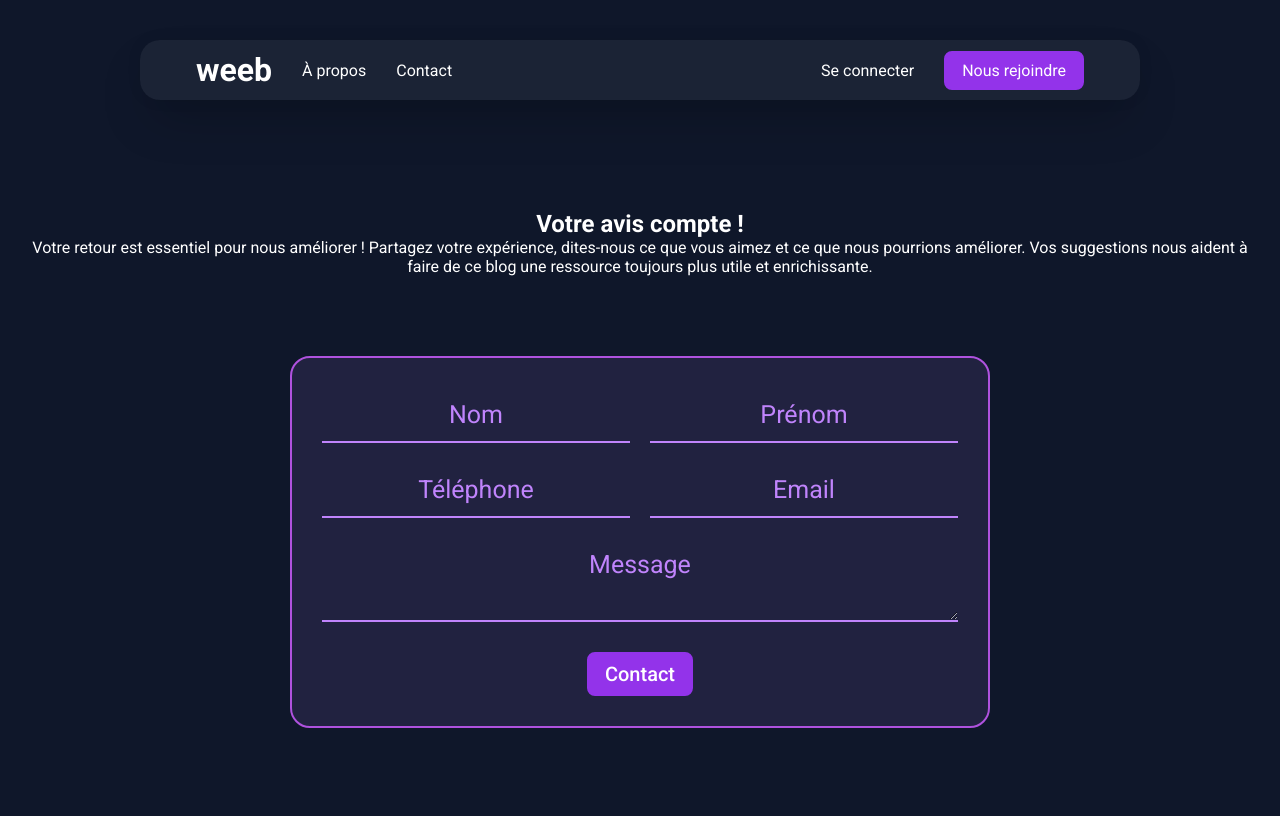
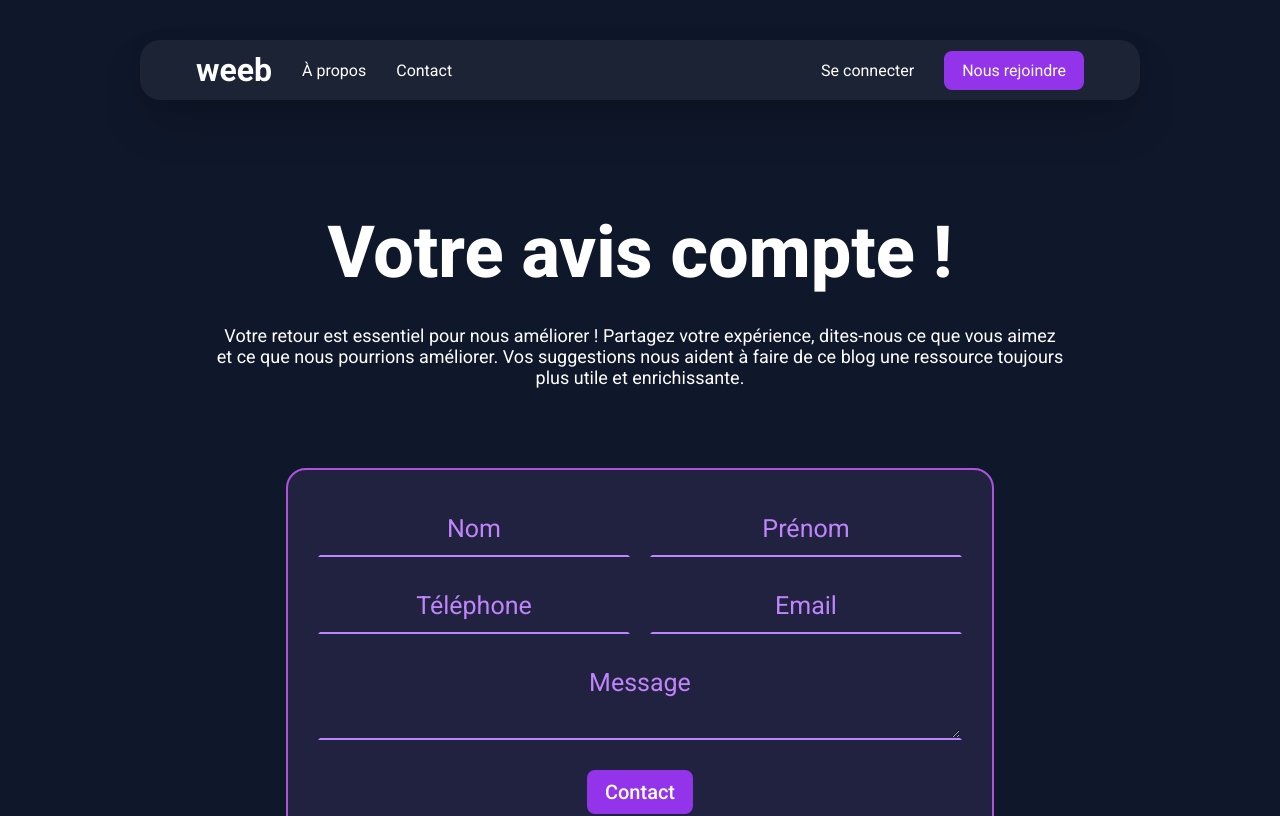
Before and after one commit to zeroualm/weeb_mathis_zeroual, a React (Vite) app in the folder projet-weeb/: page /contact in a window 1280 px wide. Shown: the top 816 px of the page. Built offline with nearby package versions, Linux system fonts and the light colour scheme.

Commit message:
feat: page contact

```diff
--- a/projet-weeb/src/App.css
+++ b/projet-weeb/src/App.css
@@ -150,6 +150,22 @@ body {
 
 /* Contact */
 
+    .contact-hero {
+        display: flex;
+        flex-direction: column;
+        gap: 30px;
+    }
+
+    .contact-hero h1 {
+        font-size: 72px;
+        font-weight: 800;
+    }
+
+    .contact-hero p {
+        font-size: 18px;
+        width: 850px;
+    }
+
     /* Form */
 
     .contact-form form {
@@ -173,13 +189,13 @@ body {
         width: 100%;
     }
 
-    .contact-form-grid input, .contact-form-grid textarea {
+    .contact-form-grid textarea {
         text-align: center;
         padding: 12px;
         font-size: 16px;
         width: 100%;
         background: transparent;
-        border: none;
+        border: 2px solid transparent;
         border-bottom: 2px solid var(--secondary-text);
         font-size: 25px;
     }
@@ -189,29 +205,37 @@ body {
         resize: vertical;
     }
 
-    .contact-form-grid input:focus, .contact-form-grid textarea:focus {
+    .contact-form-grid textarea:focus {
         outline: none;
         border: 2px solid var(--secondary-text);
     }
 
-    .contact-form-grid input::placeholder,.contact-form-grid textarea::placeholder {
+    .contact-form-grid textarea::placeholder {
         color: var(--secondary-text);
         opacity: 1;
     }
 
-    .contact-form-grid input:focus::placeholder,.contact-form-grid textarea:focus::placeholder {
+    .contact-form-grid textarea:focus::placeholder {
         opacity: 0;
     }
 
 /* Responsive */
 
 @media only screen and (max-width:980px){
+
     .home-entreprise h2,.home-ressources h2, .home-ecosystem h2 {
         font-size: 50px;
+    }
+
+    .contact-form-grid {
+        display: flex;
+        flex-direction: column;
+        gap: 40px;
     }
 }
 
 @media only screen and (max-width:840px){
+
     .home-entreprise-list img {
         height: 28px;
         width: auto;
@@ -233,4 +257,11 @@ body {
 
 @media only screen and (max-width:748px){
 
+    .contact-hero h1 {
+        font-size: 40px;
+    }
+
+    .contact-hero p {
+        width: 550px;
+    }
 }
--- /dev/null
+++ b/projet-weeb/src/components/Input/Input.css
@@ -0,0 +1,24 @@
+.contact-form-grid input {
+    text-align: center;
+    padding: 12px;
+    font-size: 16px;
+    width: 100%;
+    background: transparent;
+    border: 2px solid transparent;
+    border-bottom: 2px solid var(--secondary-text);
+    font-size: 25px;
+}
+
+.contact-form-grid input:focus{
+    outline: none;
+    border: 2px solid var(--secondary-text);
+}
+
+.contact-form-grid input::placeholder {
+    color: var(--secondary-text);
+    opacity: 1;
+}
+
+.contact-form-grid input:focus::placeholder {
+    opacity: 0;
+}
--- /dev/null
+++ b/projet-weeb/src/components/Input/Input.jsx
@@ -0,0 +1,13 @@
+import React from 'react';
+import './Input.css'
+
+const Input = ({ className = '', ...props }) => {
+    return (
+        <input
+            className={`contact-form-grid-input ${className}`}
+            {...props}
+        />
+    );
+};
+
+export default Input;
--- a/projet-weeb/src/components/Nav/Header.css
+++ b/projet-weeb/src/components/Nav/Header.css
@@ -47,3 +47,12 @@ nav button.btn-primary {
     font-size: 16px;
     font-weight: 400;
 }
+
+@media only screen and (max-width:748px){
+
+    nav {
+        border-radius: 0px 0px 20px 20px;
+        margin-top: 0px;
+    }
+
+}
--- a/projet-weeb/src/pages/Contact.jsx
+++ b/projet-weeb/src/pages/Contact.jsx
@@ -1,5 +1,6 @@
 import { Link } from "react-router-dom";
 import Button from "../components/Button/Button";
+import Input from '../components/Input/Input';
 
 const Contact = () => {
     return (
@@ -17,11 +18,12 @@ const Contact = () => {
                 <form action="">
 
                     <div className="contact-form-grid">
-                        <input type="text" name="nom" id="nom" placeholder="Nom" />
-                        <input type="text" name="prenom" id="prenom" placeholder="Prénom" />
 
-                        <input type="text" name="telephone" id="telephone" placeholder="Téléphone" />
-                        <input type="email" name="email" id="email" placeholder="Email" />
+                        <Input type="text" name="nom" id="nom" placeholder="Nom" />
+                        <Input type="text" name="prenom" id="prenom" placeholder="Prénom" />
+
+                        <Input type="text" name="telephone" id="telephone" placeholder="Téléphone" />
+                        <Input type="email" name="email" id="email" placeholder="Email" />
 
                         <textarea name="message" id="message" placeholder="Message" className="contact-message-input"/>
                     </div>
--- a/projet-weeb/src/pages/Login.jsx
+++ b/projet-weeb/src/pages/Login.jsx
@@ -1,4 +1,5 @@
 import { Link } from "react-router-dom";
+
 
 const Login = () => {
     return (
```
